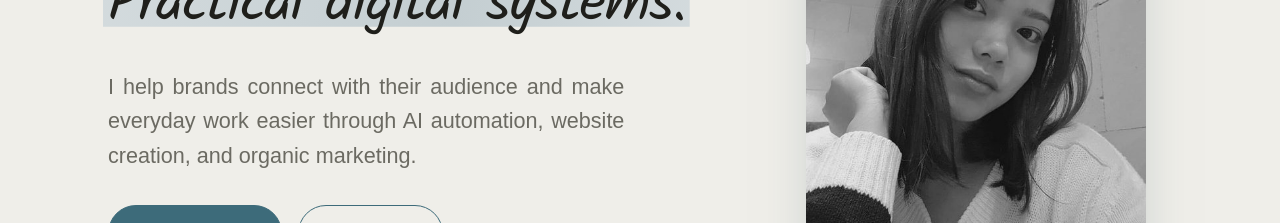
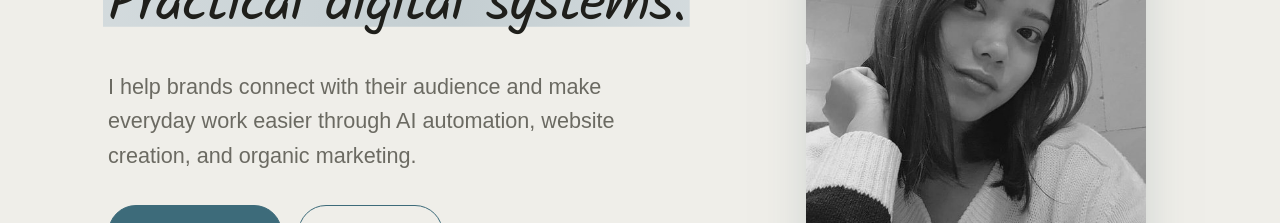
Before and after one commit to unmaketricia/unmake-website, a Next.js app: page /tricia in a window 1280 px wide. Shown: the part 311-534 px from the top of the page. Built offline with nearby package versions, Linux system fonts and the light colour scheme.

Commit message:
Restore original portfolio paragraph alignment

```diff
--- a/app/tricia/portfolio.module.css
+++ b/app/tricia/portfolio.module.css
@@ -4,7 +4,6 @@
   --project-space: clamp(24px, 3.2vw, 44px);
   overflow-wrap: break-word;
 }
-.portfolio p { text-align: justify; }
 .portfolio :is(h1, h2, h3, h4),
 .portfolio :global(.case-top h3) { color: var(--ink); }
 .portfolio :global(.cta-band h2) { color: var(--cream); }
```
